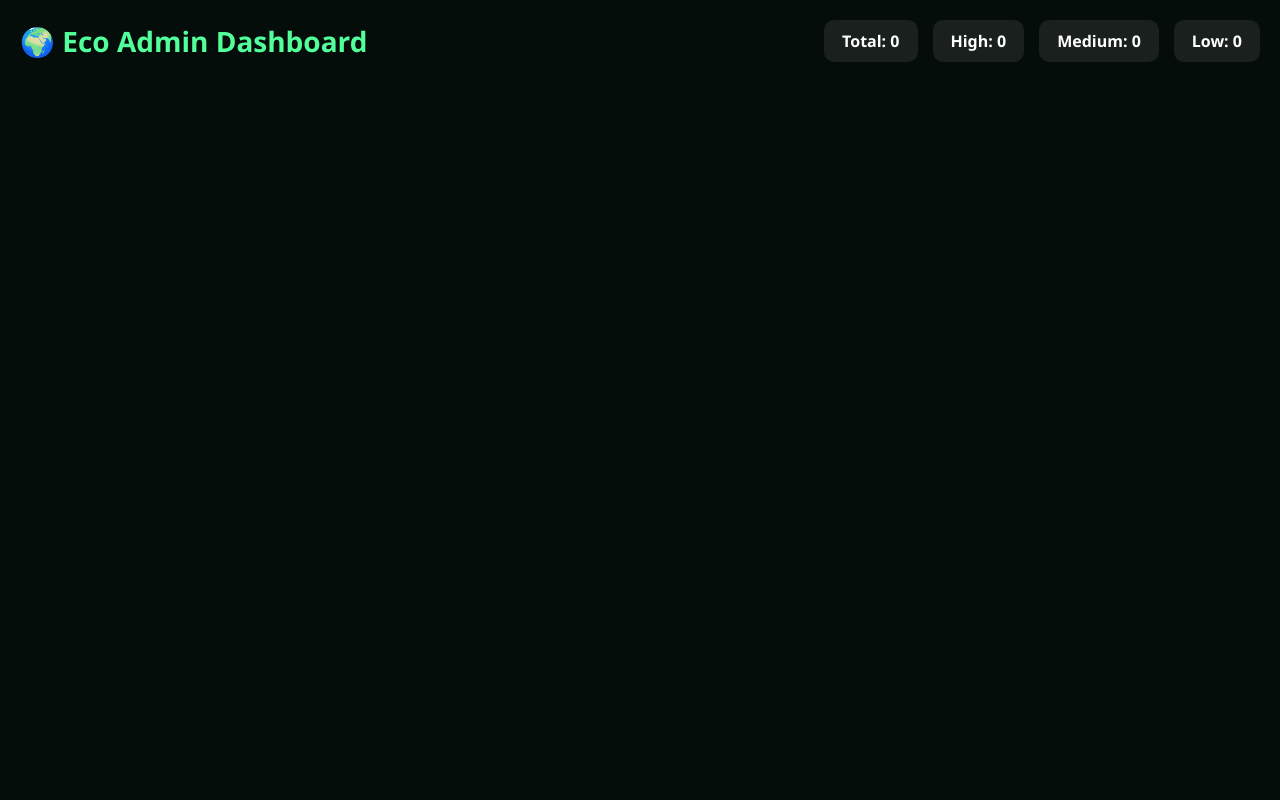
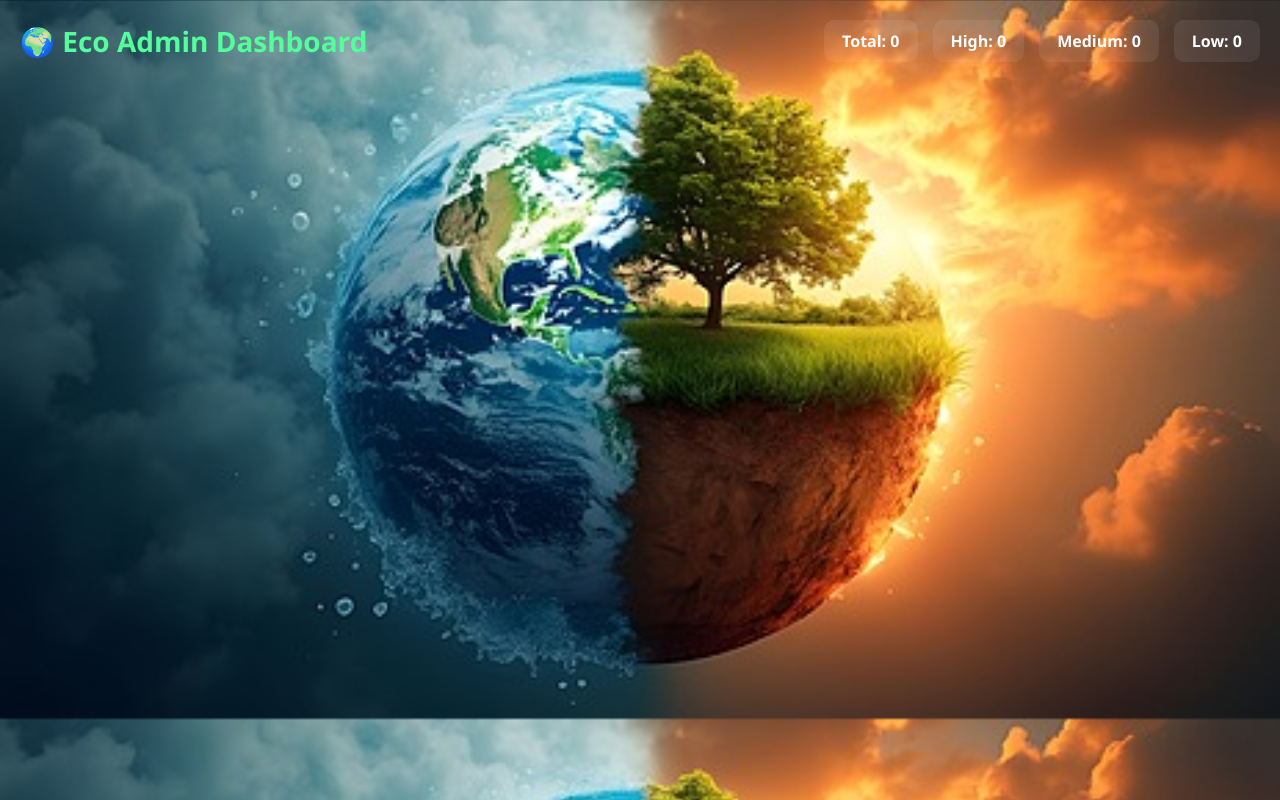
Before and after one commit to khushal54/Enivironment-issue-portal, a website: page views/admin-dashboard.html in a window 1280 px wide. Drawn offline with Linux system fonts and the light colour scheme; no server answers.

Commit message:
final produst

```diff
--- a/views/admin-dashboard.html
+++ b/views/admin-dashboard.html
@@ -7,8 +7,8 @@
 
 <style>
 *{margin:0;padding:0;box-sizing:border-box;font-family:Segoe UI}
-body{background:#050d0b;color:white;padding:20px}
-
+body{background:#050d0b;color:white;padding:20px;background-image:url("/bg-main.jpg"); background-size:cover;
+}
 header{display:flex;justify-content:space-between;align-items:center;margin-bottom:25px;flex-wrap:wrap;gap:10px}
 h1{color:#52ff9a;font-size:28px}
 .stats{display:flex;gap:15px;flex-wrap:wrap}
```
Also changed, not shown: public/bg-main.jpg (added), public/bg.jpg (added), 3 other files.
